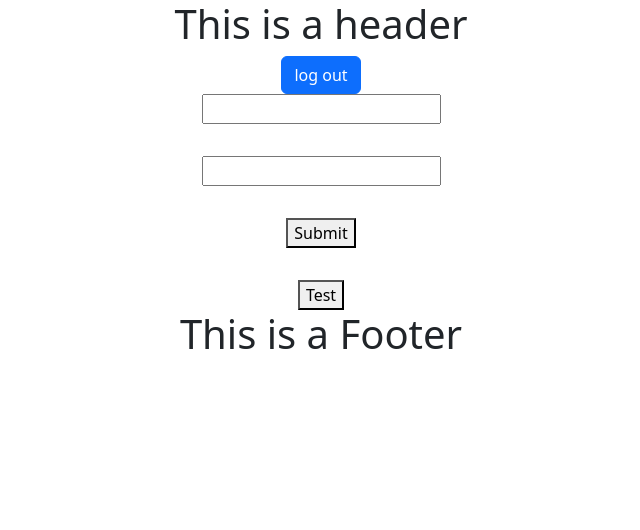
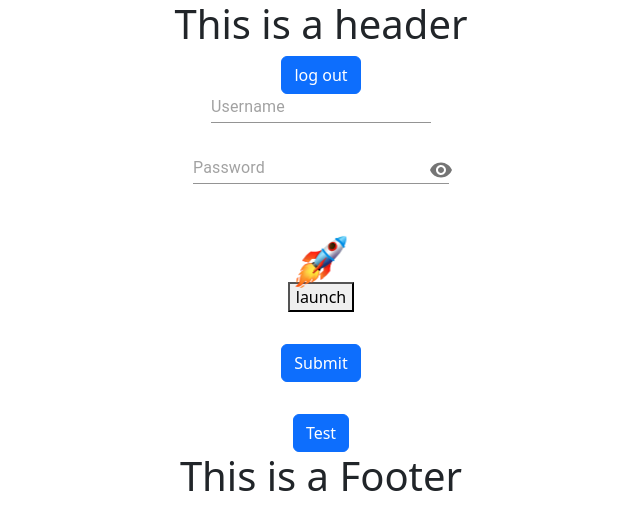
Before and after one commit to HmonWutt/Graduation-website, a React (Create React App) app in the folder frontend/: page / in a window 1280 px wide. Shown: the top 530 px of the page, without its empty margins (319-959 px from the left). Built offline with nearby package versions, Linux system fonts and the light colour scheme; no server answers.

Commit message:
loginpage

```diff
--- a/frontend/src/loginpage.js
+++ b/frontend/src/loginpage.js
@@ -1,33 +1,34 @@
 import React from "react";
 import { useState, useEffect } from "react";
-import {useNavigate} from "react-router-dom"
-// import Button from "react-bootstrap/Button";
-// import "bootstrap/dist/css/bootstrap.min.css";
-// import Input from "@mui/material/Input";
-// import IconButton from "@mui/material/IconButton";
-// import InputAdornment from "@mui/material/InputAdornment";
-// import Visibility from "@mui/icons-material/Visibility";
-// import VisibilityOff from "@mui/icons-material/VisibilityOff";
+import { useNavigate } from "react-router-dom";
+import Button from "react-bootstrap/Button";
+import "bootstrap/dist/css/bootstrap.min.css";
+import Input from "@mui/material/Input";
+import IconButton from "@mui/material/IconButton";
+import InputAdornment from "@mui/material/InputAdornment";
+import Visibility from "@mui/icons-material/Visibility";
+import VisibilityOff from "@mui/icons-material/VisibilityOff";
 // import Box from "@mui/material/Box";
 import axios from "axios";
-//import Rocket from "./rocketlauncher.js";
+import Rocket from "./rocketlauncher.js";
 //import ToggleButton from "./toggle";
 //import Words from "./words";
 
 const Loginpage = () => {
   const [username, setUsername] = useState("");
   const [password, setPassword] = useState("");
+  const [showPassword, setShowPassword] = useState(false);
   const navigate = useNavigate();
   const fetchlala = (e) => {
     axios.get("/lala").then((data) => console.log(data));
     return e.target.removeEventListener("click", fetchlala);
   };
-  //const handleClickShowPassword = () => {
-  //  setShowPassword(!showPassword);
-  //};
-  //const handleMouseDownPassword = (event) => {
-  //  event.preventDefault();
-  //};
+  const handleClickShowPassword = () => {
+    setShowPassword(!showPassword);
+  };
+  const handleMouseDownPassword = (event) => {
+    event.preventDefault();
+  };
   function submit(e) {
     axios
       .post("/login", {
@@ -35,14 +36,14 @@ const Loginpage = () => {
         password: password,
       })
       .then(function (response) {
-        response.status === 200 && navigate("/mainpage/" + username)
+        response.status === 200 && navigate("/mainpage/" + username);
       })
       .catch((err) => console.log(err));
   }
   useEffect(() => {
     axios.get("/testme").then((data) => console.log(data.result));
   }, []);
-      return (
+  return (
     <section
       style={{
         display: "flex",
@@ -51,18 +52,42 @@ const Loginpage = () => {
         gap: "2rem",
       }}
     >
-      <input
+      <Input
+        sx={{ margin: "0" }}
+        size="small"
+        id="username"
+        variant="outlined"
         type="text"
+        placeholder="Username"
         value={username}
         onChange={(e) => setUsername(e.target.value)}
       />
-      <input
-        type="text"
+
+      <Input
+        sx={{ margin: "0" }}
+        size="small"
+        id="password"
+        variant="outlined"
+        type={showPassword ? "text" : "password"}
+        placeholder="Password"
         value={password}
         onChange={(e) => setPassword(e.target.value)}
+        endAdornment={
+          <InputAdornment position="end">
+            <IconButton
+              aria-label="toggle password visibility"
+              onClick={handleClickShowPassword}
+              onMouseDown={handleMouseDownPassword}
+              edge="end"
+            >
+              {showPassword ? <VisibilityOff /> : <Visibility />}
+            </IconButton>
+          </InputAdornment>
+        }
       />
-      <button onClick={submit}>Submit</button>
-      <button onClick={fetchlala}>Test</button>
+      <Rocket />
+      <Button onClick={submit}>Submit</Button>
+      <Button onClick={fetchlala}>Test</Button>
     </section>
   );
 };
```
